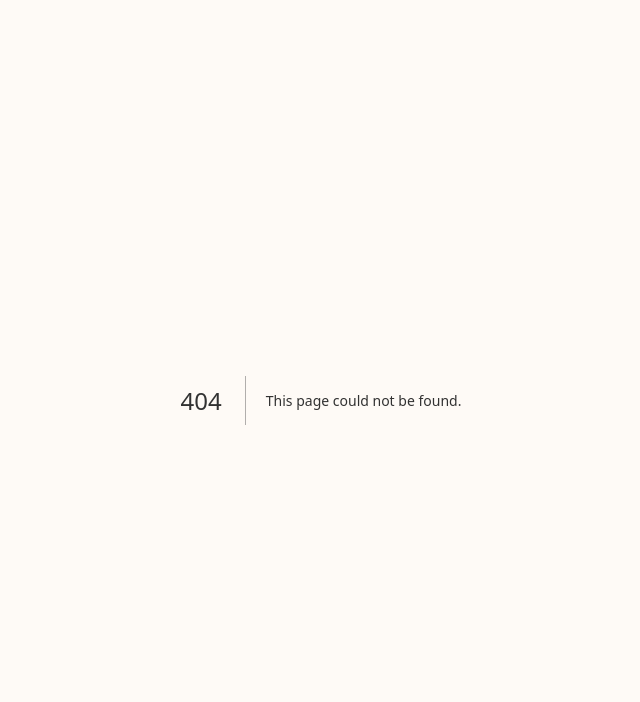
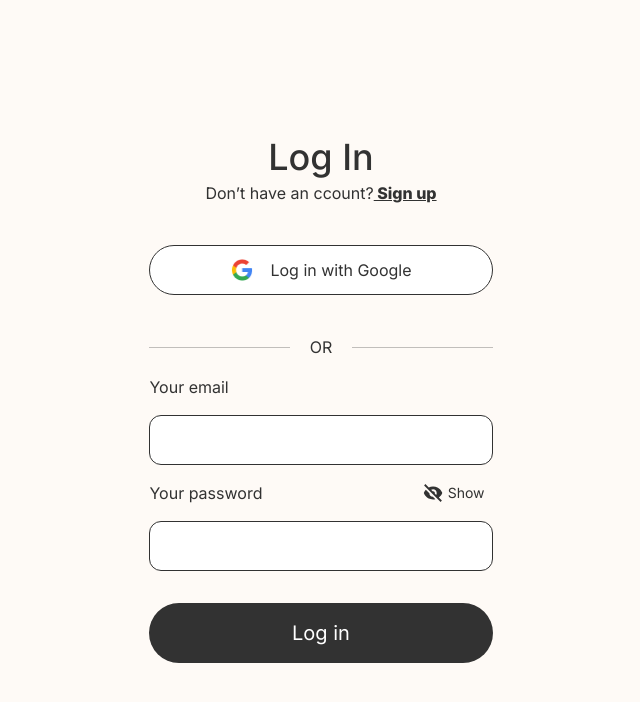
Before and after one commit to hamzahusic/affiliate-assist-app, a Next.js app: page /login in a window 1280 px wide. Before the commit this address had no page. Shown: the top 702 px of the page, without its empty margins (319-959 px from the left). Built offline with nearby package versions, Linux system fonts and the light colour scheme.

Commit message:
Finished UI for Log in page

```diff
--- /dev/null
+++ b/app/login/page.jsx
@@ -0,0 +1,55 @@
+"use client"
+
+import Image from "next/image";
+import Link from "next/link";
+import { useState } from "react";
+import { BiSolidHide , BiSolidShow} from "react-icons/bi";
+
+const LogIn = () => {
+
+    const [showPass,setShowPass] = useState(false);
+
+    return (
+        <div className=" grid place-items-center min-h-screen">
+            <div className=" max-w-[424px]">
+                <div className=" text-center">
+                    <h1 className=" text-4xl font-medium">Log In</h1>
+                    <p className=" text-base mt-1">Don’t have an ccount?
+                    <Link href={"/signup"} className=" font-bold underline"> Sign up</Link>
+                    </p>
+                    <button className=" flex items-center mx-auto gap-4 bg-white border-[1px] border-tcolor rounded-[40px] px-20 py-3 my-10">
+                        <Image
+                            src={"/images/google.png"}
+                            width={24}
+                            height={24}
+                            quality={100}
+                            priority={true}
+                            alt="Google icon"
+                        />
+                        Log in with Google
+                    </button>
+                </div>
+                    <p className=" text-tcolor mb-4 flex items-center gap-5">
+                        <span className=" content-[''] flex-[1_1_auto] border-t-[1px] border-tcolor/30"></span>
+                            OR
+                        <span className=" content-[''] flex-[1_1_auto] border-t-[1px] border-tcolor/30"></span>
+                    </p>
+
+                <form className=" flex flex-col gap-4">
+                    <label htmlFor="email">Your email</label>
+                    <input type="email" name="email" className="px-4 py-3 rounded-[12px] border-[1px] border-tcolor" required/>
+                    <label htmlFor="pass" className=" flex items-center justify-between pr-2">Your password
+                        <div className=" flex items-center gap-1 text-sm cursor-pointer select-none" onClick={() => setShowPass(!showPass)}>
+                            {showPass ? <BiSolidShow size={22}/> : <BiSolidHide size={22}/>}
+                            {showPass ? "Hide" : "Show"}
+                        </div>
+                    </label>
+                    <input type={showPass ? 'text' : 'password'} name="pass" className="px-4 py-3 rounded-[12px] border-[1px] border-tcolor" required/>
+                    <button className=" text-xl rounded-[40px] bg-tcolor text-white py-4 mt-4">Log in</button>
+                </form>
+            </div>
+        </div>
+     );
+}
+
+export default LogIn;
```
Also changed, not shown: public/images/google.png (added), public/images/main_aa_header.png.
